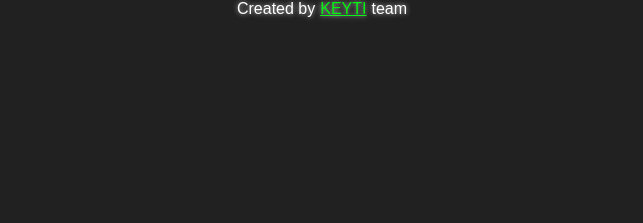
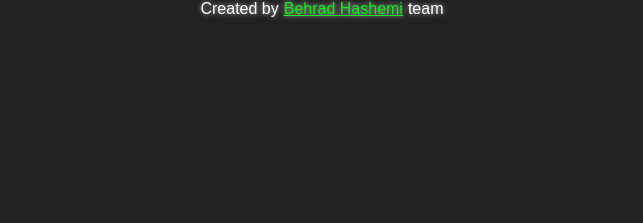
Before and after one commit to Behrad07/select-option, a plain HTML site: page index.html in a window 1280 px wide. Shown: the top 223 px of the page, without its empty margins (318-961 px from the left). Drawn offline with Linux system fonts and the light colour scheme.

Commit message:
Update index.html

```diff
--- a/index.html
+++ b/index.html
@@ -111,7 +111,7 @@
         </form>
     </div>
     <footer>
-        Created by <a href="https://zil.ink/keyti_front">KEYTI</a> team
+        Created by <a href="https://github.com/BehradHashemi/Behrad-Web.git">Behrad Hashemi</a> team
     </footer>
 </body>
 
```
